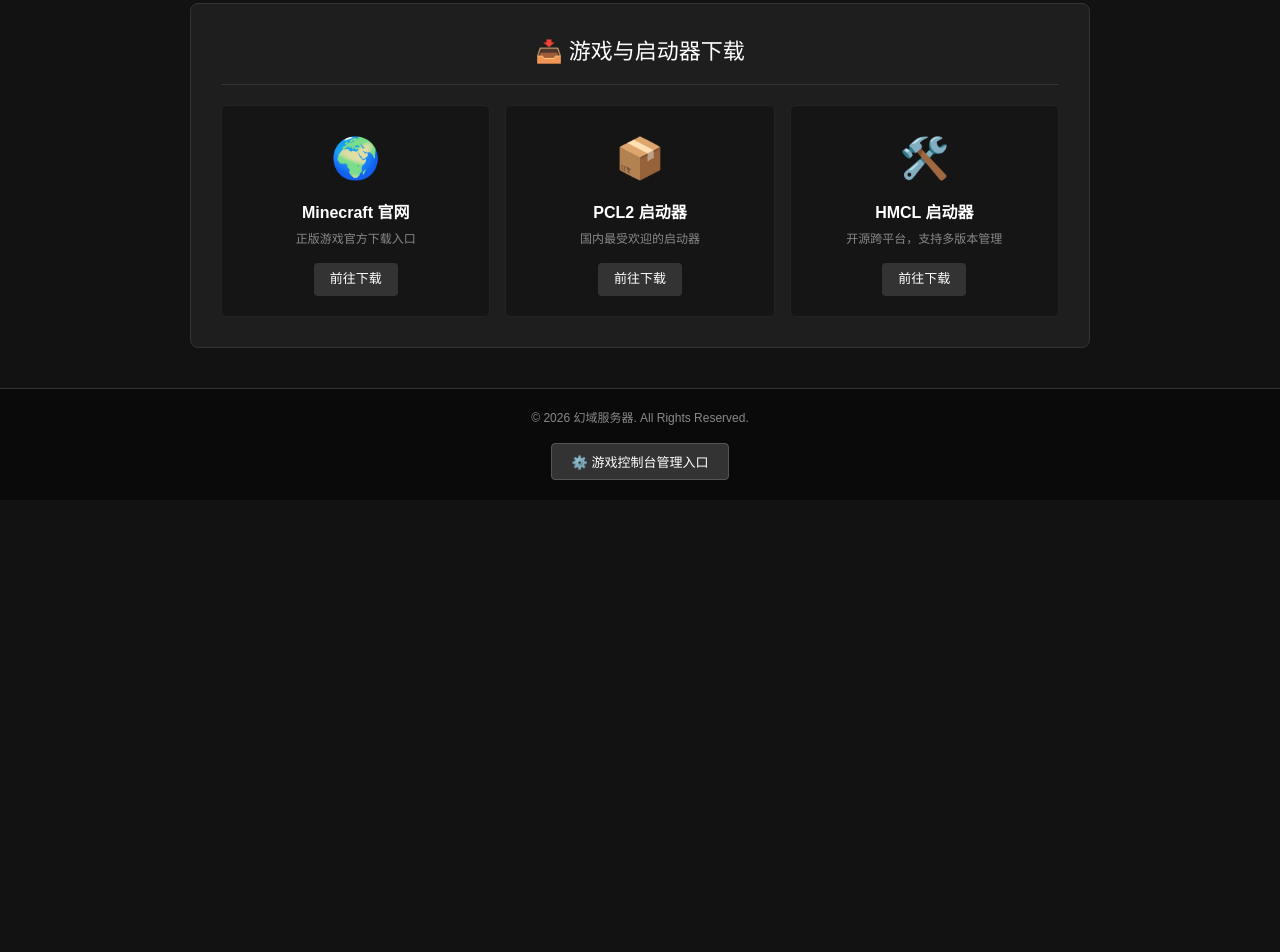
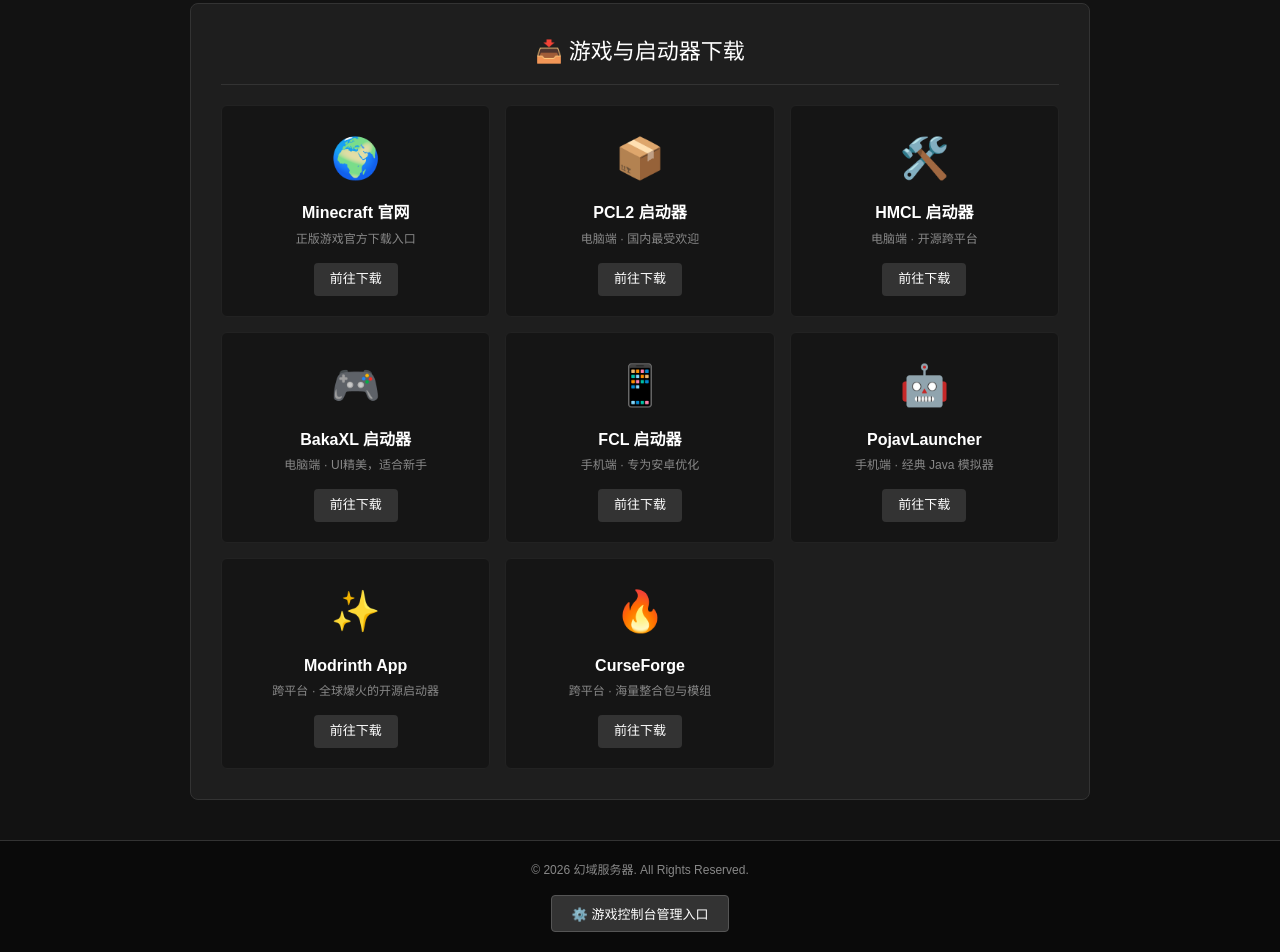
Before and after one commit to xingmo2026/huanyu-v1, a plain HTML site: page index.html in a window 1280 px wide. Shown: the part 1775-2727 px from the top of the page. Before the commit the page ends 2275 px from the top, so only its background shows below. Drawn offline with Linux system fonts and the light colour scheme; no server answers.

Commit message:
Update index.html

```diff
--- a/index.html
+++ b/index.html
@@ -92,7 +92,7 @@ body { background-color: var(--bg); color: var(--text); line-height: 1.6; overfl
 }
 .panel-title { font-size: 22px; color: #fff; margin-bottom: 20px; text-align: center; border-bottom: 1px solid #333; padding-bottom: 15px;}
 
-/* 🌟 新增：图片 MOTD 实时面板样式 */
+/* 🌟 动态图片卡片 (30秒刷新) */
 .motd-img-container {
   text-align: center;
   margin: 0 auto 20px auto;
@@ -142,13 +142,21 @@ body { background-color: var(--bg); color: var(--text); line-height: 1.6; overfl
 .dl-card:hover { border-color: var(--mc-green); background: #1a1a1a; transform: translateY(-3px); }
 .dl-icon { font-size: 40px; margin-bottom: 10px; }
 .dl-name { color: #fff; font-weight: bold; font-size: 16px; margin-bottom: 5px; }
-.dl-desc { color: var(--text-muted); font-size: 12px; margin-bottom: 15px; line-height: 1.4;}
+.dl-desc { color: var(--text-muted); font-size: 12px; margin-bottom: 15px; line-height: 1.4; text-align: center;}
 .dl-btn { background: #333; color: #fff; padding: 6px 16px; border-radius: 4px; font-size: 13px; transition: 0.2s; }
 .dl-card:hover .dl-btn { background: var(--mc-green); color: #000; font-weight: bold;}
 
 footer { text-align: center; padding: 20px; color: var(--text-muted); font-size: 12px; border-top: 1px solid var(--border); background: #0a0a0a; margin-top: auto;}
-.admin-btn { display: inline-block; margin-top: 15px; padding: 8px 20px; background: #333; color: #fff; border: 1px solid #555; border-radius: 4px; cursor: pointer; transition: 0.3s; font-size: 13px; text-decoration: none;}
-.admin-btn:hover { background: var(--mc-red); border-color: var(--mc-red); color: #fff;}
+
+/* 🌟 悬浮的投诉与反馈按钮 */
+.feedback-btn {
+  position: fixed; bottom: 30px; right: 30px; z-index: 1000;
+  background: var(--card-bg); border: 1px solid var(--border); color: #fff;
+  padding: 12px 20px; border-radius: 50px; font-size: 14px; font-weight: bold;
+  cursor: pointer; display: flex; align-items: center; gap: 8px;
+  box-shadow: 0 4px 15px rgba(0,0,0,0.6); transition: 0.3s;
+}
+.feedback-btn:hover { background: #333; transform: scale(1.05); border-color: var(--mc-gold); }
 
 /* 密码弹窗 */
 #pwd-modal { display: none; position: fixed; top: 0; left: 0; width: 100vw; height: 100vh; background: rgba(0,0,0,0.8); z-index: 999999; justify-content: center; align-items: center; backdrop-filter: blur(5px);}
@@ -160,10 +168,14 @@ footer { text-align: center; padding: 20px; color: var(--text-muted); font-size:
 .pwd-btn:hover { transform: scale(0.98); }
 .pwd-close { background: #444; color: #fff; border: none; padding: 10px 20px; border-radius: 4px; font-weight: bold; cursor: pointer; width: 100%; }
 
+.admin-btn { display: inline-block; margin-top: 15px; padding: 8px 20px; background: #333; color: #fff; border: 1px solid #555; border-radius: 4px; cursor: pointer; transition: 0.3s; font-size: 13px; text-decoration: none;}
+.admin-btn:hover { background: var(--mc-red); border-color: var(--mc-red); color: #fff;}
+
 @media (max-width: 600px) {
   .hero h1 { font-size: 32px; }
   .ip-text { font-size: 16px; }
   .status-grid { grid-template-columns: 1fr; }
+  .feedback-btn { bottom: 20px; right: 20px; padding: 10px 16px; font-size: 13px; }
 }
 </style>
 </head>
@@ -196,11 +208,10 @@ footer { text-align: center; padding: 20px; color: var(--text-muted); font-size:
     </div>
   </header>
 
-  <!-- 🌟 新增：实时动态图片展示区 -->
+  <!-- 动态图片卡片 -->
   <section class="panel" style="margin-bottom: 0;">
-    <div class="panel-title">🖼️ 实时服务器卡片</div>
+    <div class="panel-title">🖼️ 实时服务器卡片 (30秒刷新)</div>
     <div class="motd-img-container">
-      <!-- 这里就是那个 API 图片，每次刷新页面或定时器触发时会更新后面的随机数 -->
       <img id="motd-dynamic-img" src="https://motd.txssb.cn/api/app_img?ip=hmfree.tooo.top&port=20063&dark=true&lang=zh-CN" alt="服务器实时状态">
     </div>
   </section>
@@ -265,28 +276,70 @@ footer { text-align: center; padding: 20px; color: var(--text-muted); font-size:
     </div>
   </section>
 
-  <!-- 下载中心 -->
+  <!-- 下载中心 (手机+电脑) -->
   <section class="panel">
     <div class="panel-title">📥 游戏与启动器下载</div>
     <div class="dl-grid">
+      <!-- MC官网 -->
       <a href="https://www.minecraft.net/zh-hans/download" target="_blank" class="dl-card">
         <div class="dl-icon">🌍</div>
         <div class="dl-name">Minecraft 官网</div>
         <div class="dl-desc">正版游戏官方下载入口</div>
         <div class="dl-btn">前往下载</div>
       </a>
+
+      <!-- 电脑端启动器 -->
       <a href="https://afdian.com/p/0164034c016c11ebafcb52540025c377" target="_blank" class="dl-card">
         <div class="dl-icon">📦</div>
         <div class="dl-name">PCL2 启动器</div>
-        <div class="dl-desc">国内最受欢迎的启动器</div>
+        <div class="dl-desc">电脑端 · 国内最受欢迎</div>
         <div class="dl-btn">前往下载</div>
       </a>
+
       <a href="https://hmcl.huangyuhui.net/download" target="_blank" class="dl-card">
         <div class="dl-icon">🛠️</div>
         <div class="dl-name">HMCL 启动器</div>
-        <div class="dl-desc">开源跨平台，支持多版本管理</div>
+        <div class="dl-desc">电脑端 · 开源跨平台</div>
         <div class="dl-btn">前往下载</div>
       </a>
+
+      <a href="https://www.bakaxl.com/" target="_blank" class="dl-card">
+        <div class="dl-icon">🎮</div>
+        <div class="dl-name">BakaXL 启动器</div>
+        <div class="dl-desc">电脑端 · UI精美，适合新手</div>
+        <div class="dl-btn">前往下载</div>
+      </a>
+
+      <!-- 手机端启动器 -->
+      <a href="https://github.com/FCL-Team/FoldCraftLauncher/releases" target="_blank" class="dl-card">
+        <div class="dl-icon">📱</div>
+        <div class="dl-name">FCL 启动器</div>
+        <div class="dl-desc">手机端 · 专为安卓优化</div>
+        <div class="dl-btn">前往下载</div>
+      </a>
+
+      <a href="https://github.com/PojavLauncherTeam/PojavLauncher/releases" target="_blank" class="dl-card">
+        <div class="dl-icon">🤖</div>
+        <div class="dl-name">PojavLauncher</div>
+        <div class="dl-desc">手机端 · 经典 Java 模拟器</div>
+        <div class="dl-btn">前往下载</div>
+      </a>
+
+      <!-- 整合包平台 -->
+      <a href="https://modrinth.com/app" target="_blank" class="dl-card">
+        <div class="dl-icon">✨</div>
+        <div class="dl-name">Modrinth App</div>
+        <div class="dl-desc">跨平台 · 全球爆火的开源启动器</div>
+        <div class="dl-btn">前往下载</div>
+      </a>
+
+      <a href="https://www.curseforge.com/download/app" target="_blank" class="dl-card">
+        <div class="dl-icon">🔥</div>
+        <div class="dl-name">CurseForge</div>
+        <div class="dl-desc">跨平台 · 海量整合包与模组</div>
+        <div class="dl-btn">前往下载</div>
+      </a>
+
     </div>
   </section>
 
@@ -296,6 +349,11 @@ footer { text-align: center; padding: 20px; color: var(--text-muted); font-size:
     <button class="admin-btn" onclick="showAdminLogin()">⚙️ 游戏控制台管理入口</button>
   </footer>
 </div>
+
+<!-- 🌟 悬浮投诉按钮 (位于右下角) -->
+<button class="feedback-btn" onclick="submitFeedback()">
+  ✉️ 投诉与反馈
+</button>
 
 <!-- 管理员密码弹窗 -->
 <div id="pwd-modal">
@@ -324,21 +382,31 @@ const loadInterval = setInterval(() => {
       mainContent.classList.add('show');
       setTimeout(() => loader.remove(), 500);
       fetchServerStatus();
-      startImageRefresh(); // 启动图片实时刷新
+      startImageRefresh(); // 启动图片定时刷新
     }, 500);
   }
   fill.style.width = progress + '%';
 }, 200);
 
-// --- 实时图片刷新逻辑 ---
+// --- 30秒实时图片刷新逻辑 ---
 function startImageRefresh() {
   const imgElement = document.getElementById('motd-dynamic-img');
-  // 30秒 (30000毫秒) 刷新一次
+  const baseUrl = "https://motd.txssb.cn/api/app_img?ip=hmfree.tooo.top&port=20063&dark=true&lang=zh-CN";
+
   setInterval(() => {
-    // 在 URL 后面加个时间戳，强制浏览器重新请求，防止缓存
-    const baseUrl = "https://motd.txssb.cn/api/app_img?ip=hmfree.tooo.top&port=20063&dark=true&lang=zh-CN";
+    // 追加时间戳，强制浏览器重新拉取图片
     imgElement.src = baseUrl + "&t=" + new Date().getTime();
-  }, 30000);
+  }, 30000); // 30000毫秒 = 30秒
+}
+
+// --- 🌟 投诉邮件一键唤起 ---
+function submitFeedback() {
+  const email = "2736656336@qq.com";
+  const subject = encodeURIComponent("【幻域服务器】投诉与反馈");
+  const body = encodeURIComponent("请在此处描述您遇到的问题或投诉内容：\n\n\n\n—— 来自幻域服务器官网");
+
+  // 唤起默认邮箱客户端
+  window.location.href = `mailto:${email}?subject=${subject}&body=${body}`;
 }
 
 // --- 复制功能 ---
```
